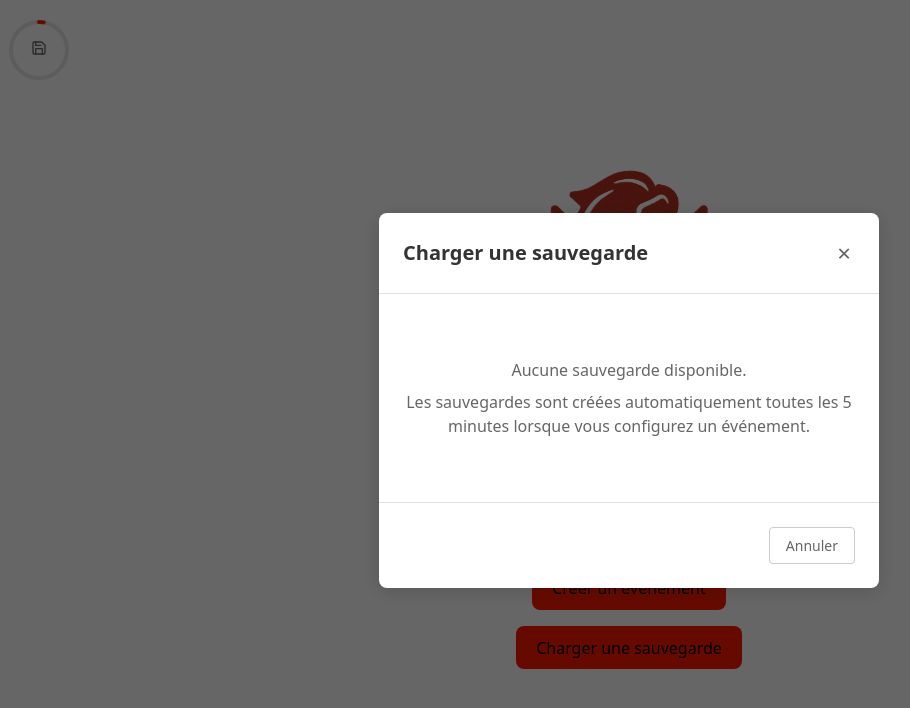
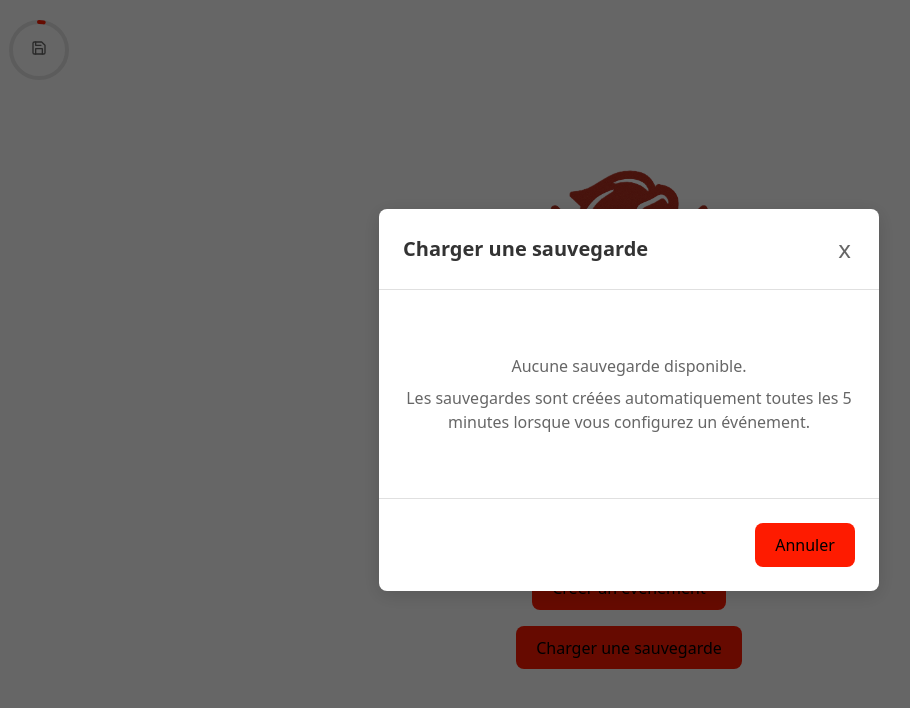
Before and after one commit to syukoGit/Cochonnet-18, a React (Vite) app: page / in a window 1280 px wide. Both pictures are taken after a click on the button "Charger une sauvegarde". Shown: the top 708 px of the page, without its empty margins (11-921 px from the left). Built offline with nearby package versions, Linux system fonts and the light colour scheme.

Commit message:
Refactor LoadSaveDialog component for improved readability and consistency; update CSS styles and remove unused button styles.

```diff
--- a/src/components/LoadSaveDialog.css
+++ b/src/components/LoadSaveDialog.css
@@ -102,13 +102,14 @@
   background-color: #f8f9fa;
 }
 
-.backup-item input[type="radio"] {
+.backup-item input[type='radio'] {
   margin-right: 0.75rem;
   cursor: pointer;
+  flex: 1;
 }
 
 .backup-info {
-  flex: 1;
+  flex: 2;
 }
 
 .backup-timestamp {
@@ -129,40 +130,3 @@
   padding: 1.5rem;
   border-top: 1px solid #e0e0e0;
 }
-
-.cancel-button,
-.load-button {
-  padding: 0.5rem 1rem;
-  border: 1px solid #ccc;
-  border-radius: 4px;
-  cursor: pointer;
-  font-size: 0.875rem;
-  transition: all 0.2s;
-}
-
-.cancel-button {
-  background: white;
-  color: #666;
-}
-
-.cancel-button:hover {
-  background-color: #f5f5f5;
-}
-
-.load-button {
-  background-color: #007bff;
-  color: white;
-  border-color: #007bff;
-}
-
-.load-button:hover:not(:disabled) {
-  background-color: #0056b3;
-  border-color: #0056b3;
-}
-
-.load-button:disabled {
-  background-color: #6c757d;
-  border-color: #6c757d;
-  cursor: not-allowed;
-  opacity: 0.65;
-}
--- a/src/components/LoadSaveDialog.tsx
+++ b/src/components/LoadSaveDialog.tsx
@@ -1,7 +1,12 @@
 import React, { useState, useEffect } from 'react';
 import { useAppDispatch } from '../store/hooks';
 import { restoreState } from '../store/eventSlice';
-import { getAvailableBackups, loadBackup, formatBackupTimestamp, type BackupMetadata } from '../utils/persistence';
+import {
+  getAvailableBackups,
+  loadBackup,
+  formatBackupTimestamp,
+  type BackupMetadata,
+} from '../utils/persistence';
 import './LoadSaveDialog.css';
 
 interface LoadSaveDialogProps {
@@ -10,7 +15,11 @@ interface LoadSaveDialogProps {
   onSuccess?: () => void;
 }
 
-const LoadSaveDialog: React.FC<LoadSaveDialogProps> = ({ isOpen, onClose, onSuccess }) => {
+const LoadSaveDialog: React.FC<LoadSaveDialogProps> = ({
+  isOpen,
+  onClose,
+  onSuccess,
+}) => {
   const dispatch = useAppDispatch();
   const [backups, setBackups] = useState<BackupMetadata[]>([]);
   const [selectedBackup, setSelectedBackup] = useState<string | null>(null);
@@ -45,7 +54,9 @@ const LoadSaveDialog: React.FC<LoadSaveDialogProps> = ({ isOpen, onClose, onSucc
         onSuccess?.();
         onClose();
       } else {
-        setError('Impossible de charger la sauvegarde. Le fichier pourrait être corrompu.');
+        setError(
+          'Impossible de charger la sauvegarde. Le fichier pourrait être corrompu.'
+        );
       }
     } catch (err) {
       console.error('Failed to load backup:', err);
@@ -72,21 +83,20 @@ const LoadSaveDialog: React.FC<LoadSaveDialogProps> = ({ isOpen, onClose, onSucc
             onClick={onClose}
             aria-label="Fermer"
           >
-            ×
+            x
           </button>
         </div>
 
         <div className="load-save-content">
-          {error && (
-            <div className="error-message">
-              {error}
-            </div>
-          )}
+          {error && <div className="error-message">{error}</div>}
 
           {backups.length === 0 ? (
             <div className="no-backups">
               <p>Aucune sauvegarde disponible.</p>
-              <p>Les sauvegardes sont créées automatiquement toutes les 5 minutes lorsque vous configurez un événement.</p>
+              <p>
+                Les sauvegardes sont créées automatiquement toutes les 5 minutes
+                lorsque vous configurez un événement.
+              </p>
             </div>
           ) : (
             <>
@@ -117,11 +127,7 @@ const LoadSaveDialog: React.FC<LoadSaveDialogProps> = ({ isOpen, onClose, onSucc
         </div>
 
         <div className="load-save-actions">
-          <button
-            type="button"
-            onClick={onClose}
-            className="cancel-button"
-          >
+          <button type="button" onClick={onClose} className="button">
             Annuler
           </button>
           {backups.length > 0 && (
@@ -129,7 +135,7 @@ const LoadSaveDialog: React.FC<LoadSaveDialogProps> = ({ isOpen, onClose, onSucc
               type="button"
               onClick={handleLoadBackup}
               disabled={!selectedBackup || loading}
-              className="load-button"
+              className="button"
             >
               {loading ? 'Chargement...' : 'Charger'}
             </button>
```
